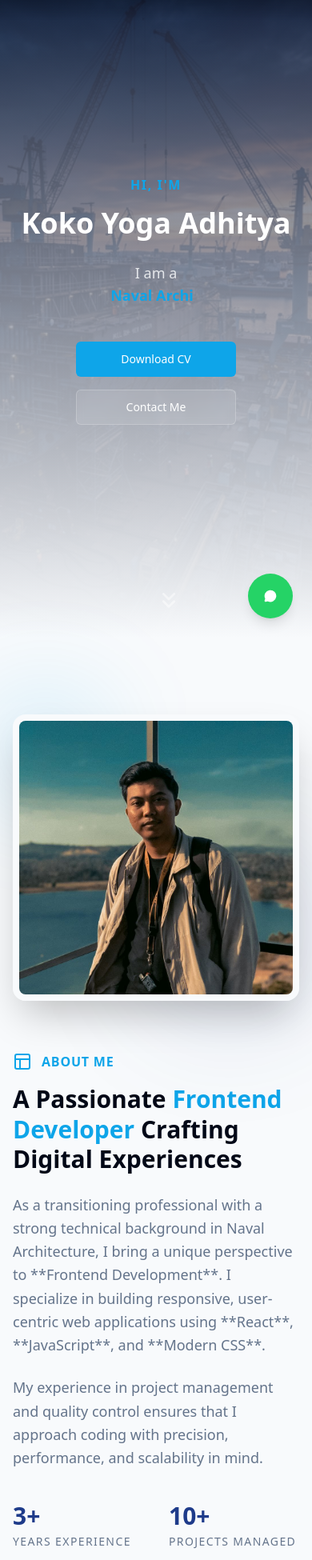
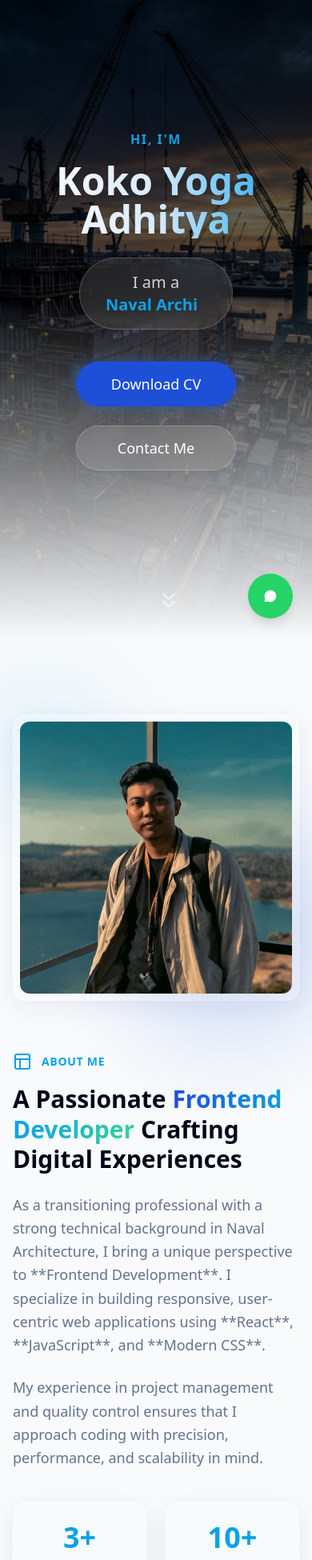
Before and after one commit to KO2CAK/KO2CAK-Porto, a React (Vite) app: page / in a window 390 px wide. Shown: the part 47-1997 px from the top of the page at 80% size. Built offline with nearby package versions, Linux system fonts and the light colour scheme.

Commit message:
this website now comming with new vibes , add framer motion

```diff
--- a/src/components/sections/About.tsx
+++ b/src/components/sections/About.tsx
@@ -18,17 +18,20 @@ export function About() {
             transition={{ duration: 0.8 }}
             className="w-full lg:w-1/2 relative"
           >
-            <div className="relative z-10 rounded-2xl overflow-hidden border-8 border-background shadow-2xl">
+            <motion.div
+              whileHover={{ scale: 1.02 }}
+              className="relative z-10 rounded-2xl overflow-hidden glass p-2 shadow-2xl"
+            >
               <img
                 src={profilePic}
                 alt="Koko Yoga Adhitya"
-                className="w-full aspect-square object-cover"
+                className="w-full aspect-square object-cover rounded-xl"
               />
-            </div>
+            </motion.div>
 
             {/* Decorative elements */}
-            <div className="absolute -top-6 -left-6 w-32 h-32 bg-maritime-ocean/20 rounded-full blur-3xl" />
-            <div className="absolute -bottom-10 -right-10 w-64 h-64 bg-maritime-navy/10 rounded-full blur-3xl" />
+            <div className="absolute -top-6 -left-6 w-32 h-32 bg-accent/30 rounded-full blur-3xl animate-pulse" />
+            <div className="absolute -bottom-10 -right-10 w-64 h-64 bg-primary/20 rounded-full blur-3xl animate-pulse" style={{ animationDelay: '1s' }} />
           </motion.div>
 
           <motion.div
@@ -38,13 +41,13 @@ export function About() {
             transition={{ duration: 0.8 }}
             className="w-full lg:w-1/2"
           >
-            <div className="flex items-center gap-3 text-maritime-ocean mb-4">
+            <div className="flex items-center gap-3 text-accent mb-4">
               <Layout className="h-6 w-6" />
-              <span className="font-bold tracking-wider uppercase">{t("about.title")}</span>
+              <span className="font-bold tracking-wider uppercase text-sm">{t("about.title")}</span>
             </div>
 
-            <h2 className="text-3xl md:text-4xl font-bold mb-6 leading-tight">
-              A Passionate <span className="text-maritime-ocean">Frontend Developer</span> Crafting Digital Experiences
+            <h2 className="text-3xl md:text-5xl font-extrabold mb-6 leading-tight">
+              A Passionate <span className="text-gradient">Frontend Developer</span> Crafting Digital Experiences
             </h2>
             <div className="space-y-6 text-muted-foreground text-lg leading-relaxed">
               <p>
@@ -59,15 +62,15 @@ export function About() {
             </div>
 
 
-            <div className="grid grid-cols-2 gap-8 mt-10">
-              <div>
-                <h3 className="text-3xl font-bold text-primary">3+</h3>
-                <p className="text-sm text-muted-foreground uppercase tracking-widest mt-1">Years Experience</p>
-              </div>
-              <div>
-                <h3 className="text-3xl font-bold text-primary">10+</h3>
-                <p className="text-sm text-muted-foreground uppercase tracking-widest mt-1">Projects Managed</p>
-              </div>
+            <div className="grid grid-cols-2 gap-6 mt-10">
+              <motion.div whileHover={{ y: -5 }} className="glass-card flex flex-col items-center justify-center text-center">
+                <h3 className="text-4xl font-bold text-accent mb-2">3+</h3>
+                <p className="text-sm font-medium text-muted-foreground uppercase tracking-widest">Years Experience</p>
+              </motion.div>
+              <motion.div whileHover={{ y: -5 }} className="glass-card flex flex-col items-center justify-center text-center">
+                <h3 className="text-4xl font-bold text-accent mb-2">10+</h3>
+                <p className="text-sm font-medium text-muted-foreground uppercase tracking-widest">Projects Managed</p>
+              </motion.div>
             </div>
           </motion.div>
         </div>
--- a/src/components/sections/Contact.tsx
+++ b/src/components/sections/Contact.tsx
@@ -4,15 +4,19 @@ import { Mail, Phone, MapPin, Send } from "lucide-react"
 import { Button } from "@/components/ui/button"
 import { Input } from "@/components/ui/input"
 import { Textarea } from "@/components/ui/textarea"
-import { Card, CardContent } from "@/components/ui/card"
+
 
 export function Contact() {
   const { t } = useTranslation()
 
   return (
-    <section id="contact" className="py-24 bg-background">
-      <div className="container mx-auto px-4">
-        <h2 className="text-3xl md:text-5xl font-bold mb-16 text-center">{t("contact.title")}</h2>
+    <section id="contact" className="py-24 relative overflow-hidden bg-background">
+      {/* Decorative gradient */}
+      <div className="absolute top-0 right-0 w-[500px] h-[500px] bg-primary/5 rounded-full blur-[100px] pointer-events-none -z-10" />
+      <div className="absolute bottom-0 left-0 w-[500px] h-[500px] bg-accent/5 rounded-full blur-[100px] pointer-events-none -z-10" />
+
+      <div className="container mx-auto px-4 relative z-10">
+        <h2 className="text-3xl md:text-5xl font-extrabold mb-16 text-center text-foreground">{t("contact.title")}</h2>
 
         <div className="grid grid-cols-1 lg:grid-cols-2 gap-12 max-w-6xl mx-auto">
           {/* Contact Info */}
@@ -22,67 +26,68 @@ export function Contact() {
             viewport={{ once: true }}
             className="space-y-8"
           >
-            <div className="flex gap-6 items-start">
-              <div className="h-12 w-12 rounded-2xl bg-maritime-ocean/10 flex items-center justify-center shrink-0">
-                <Mail className="h-6 w-6 text-maritime-ocean" />
+            <motion.div whileHover={{ x: 5 }} className="flex gap-6 items-start glass p-6 rounded-2xl border border-white/5 hover:border-accent/30 transition-all">
+              <div className="h-14 w-14 rounded-2xl bg-accent/10 flex items-center justify-center shrink-0 shadow-inner border border-accent/20">
+                <Mail className="h-7 w-7 text-accent" />
               </div>
               <div>
-                <h4 className="font-bold text-lg mb-1">{t("contact.email")}</h4>
-                <p className="text-muted-foreground">kokoyogaadhitya1997@gmail.com</p>
+                <h4 className="font-bold text-xl mb-1">{t("contact.email")}</h4>
+                <p className="text-foreground/70 font-medium">kokoyogaadhitya1997@gmail.com</p>
               </div>
-            </div>
+            </motion.div>
 
-            <div className="flex gap-6 items-start">
-              <div className="h-12 w-12 rounded-2xl bg-maritime-ocean/10 flex items-center justify-center shrink-0">
-                <Phone className="h-6 w-6 text-maritime-ocean" />
+            <motion.div whileHover={{ x: 5 }} className="flex gap-6 items-start glass p-6 rounded-2xl border border-white/5 hover:border-accent/30 transition-all">
+              <div className="h-14 w-14 rounded-2xl bg-accent/10 flex items-center justify-center shrink-0 shadow-inner border border-accent/20">
+                <Phone className="h-7 w-7 text-accent" />
               </div>
               <div>
-                <h4 className="font-bold text-lg mb-1">WhatsApp</h4>
-                <p className="text-muted-foreground">+62895408434433</p>
+                <h4 className="font-bold text-xl mb-1">WhatsApp</h4>
+                <p className="text-foreground/70 font-medium">+62895408434433</p>
               </div>
-            </div>
+            </motion.div>
 
-            <div className="flex gap-6 items-start">
-              <div className="h-12 w-12 rounded-2xl bg-maritime-ocean/10 flex items-center justify-center shrink-0">
-                <MapPin className="h-6 w-6 text-maritime-ocean" />
+            <motion.div whileHover={{ x: 5 }} className="flex gap-6 items-start glass p-6 rounded-2xl border border-white/5 hover:border-accent/30 transition-all">
+              <div className="h-14 w-14 rounded-2xl bg-accent/10 flex items-center justify-center shrink-0 shadow-inner border border-accent/20">
+                <MapPin className="h-7 w-7 text-accent" />
               </div>
               <div>
-                <h4 className="font-bold text-lg mb-1">Address</h4>
-                <p className="text-muted-foreground">Perumahan BDS-1 Blok B.3 No.37</p>
+                <h4 className="font-bold text-xl mb-1">Address</h4>
+                <p className="text-foreground/70 font-medium">Perumahan BDS-1 Blok B.3 No.37</p>
               </div>
-            </div>
+            </motion.div>
           </motion.div>
 
           {/* Form */}
           <motion.div
-            initial={{ opacity: 0, y: 20 }}
-            whileInView={{ opacity: 1, y: 0 }}
+            initial={{ opacity: 0, x: 20 }}
+            whileInView={{ opacity: 1, x: 0 }}
             viewport={{ once: true }}
+            className="h-full"
           >
-            <Card className="border-none shadow-2xl">
-              <CardContent className="p-8">
+            <div className="glass-card h-full border border-white/10 p-8 hover:border-accent/30 transition-colors">
                 <form action="https://formspree.io/f/xlgppqon" method="POST" className="space-y-6">
-                  <div className="grid grid-cols-1 sm:grid-cols-2 gap-4">
-                    <div className="space-y-2">
-                      <label className="text-sm font-medium">{t("contact.name")}</label>
-                      <Input type="text" name="name" placeholder="Your Name" required className="bg-muted/30 border-none px-4 py-6" />
+                  <div className="grid grid-cols-1 sm:grid-cols-2 gap-6">
+                    <div className="space-y-3">
+                      <label className="text-sm font-semibold tracking-wide text-foreground/90">{t("contact.name")}</label>
+                      <Input type="text" name="name" placeholder="Your Name" required className="bg-white/5 border border-white/10 px-4 py-6 rounded-xl focus-visible:ring-accent transition-all" />
                     </div>
-                    <div className="space-y-2">
-                      <label className="text-sm font-medium">{t("contact.email")}</label>
-                      <Input type="email" name="email" placeholder="yourEmail@example.com" required className="bg-muted/30 border-none px-4 py-6" />
+                    <div className="space-y-3">
+                      <label className="text-sm font-semibold tracking-wide text-foreground/90">{t("contact.email")}</label>
+                      <Input type="email" name="email" placeholder="yourEmail@example.com" required className="bg-white/5 border border-white/10 px-4 py-6 rounded-xl focus-visible:ring-accent transition-all" />
                     </div>
                   </div>
-                  <div className="space-y-2">
-                    <label className="text-sm font-medium">{t("contact.message")}</label>
-                    <Textarea name="message" placeholder="Type your message here..." required className="bg-muted/30 border-none p-4 min-h-[150px]" />
+                  <div className="space-y-3">
+                    <label className="text-sm font-semibold tracking-wide text-foreground/90">{t("contact.message")}</label>
+                    <Textarea name="message" placeholder="Type your message here..." required className="bg-white/5 border border-white/10 p-4 min-h-[160px] rounded-xl focus-visible:ring-accent transition-all resize-none" />
                   </div>
-                  <Button type="submit" className="w-full bg-maritime-ocean hover:bg-maritime-ocean/90 h-12 text-white font-bold">
-                    <Send className="h-4 w-4 mr-2" />
-                    {t("contact.send")}
-                  </Button>
+                  <motion.div whileHover={{ scale: 1.02 }} whileTap={{ scale: 0.98 }}>
+                    <Button type="submit" className="w-full bg-primary hover:bg-primary/90 h-14 text-white font-bold rounded-xl shadow-[0_0_20px_rgba(37,99,235,0.3)] hover:shadow-[0_0_30px_rgba(37,99,235,0.5)] transition-all text-lg mt-4">
+                      <Send className="h-5 w-5 mr-3" />
+                      {t("contact.send")}
+                    </Button>
+                  </motion.div>
                 </form>
-              </CardContent>
-            </Card>
+            </div>
           </motion.div>
         </div>
       </div>
--- a/src/components/sections/Hero.tsx
+++ b/src/components/sections/Hero.tsx
@@ -36,24 +36,42 @@ export function Hero() {
           style={{ backgroundImage: `linear-gradient(rgba(0, 0, 0, 0.6), rgba(0, 0, 0, 0.6)), url('${bg}')` }}
         />
       ))}
-      <div className="absolute inset-0 bg-gradient-to-b from-maritime-navy/30 to-background" />
+      <div className="absolute inset-0 bg-gradient-to-b from-black/60 via-background/80 to-background bg-gradient-mesh mix-blend-overlay opacity-80" />
+      <div className="absolute inset-0 bg-gradient-to-t from-background via-transparent to-transparent" />
 
       <div className="container relative z-10 text-center px-4">
         <motion.div
-          initial={{ opacity: 0, y: 20 }}
-          animate={{ opacity: 1, y: 0 }}
-          transition={{ duration: 0.8 }}
+          initial="hidden"
+          animate="visible"
+          variants={{
+            hidden: { opacity: 0 },
+            visible: {
+              opacity: 1,
+              transition: { staggerChildren: 0.2, delayChildren: 0.3 }
+            }
+          }}
+          className="flex flex-col items-center"
         >
-          <span className="text-maritime-ocean font-bold tracking-widest uppercase mb-4 block">
+          <motion.span
+            variants={{ hidden: { opacity: 0, y: -20 }, visible: { opacity: 1, y: 0 }}}
+            className="text-accent font-bold tracking-widest uppercase mb-4 block"
+          >
             {t("hero.greeting")}
-          </span>
-          <h1 className="text-4xl md:text-7xl font-extrabold text-white mb-6">
+          </motion.span>
+          <motion.h1
+            variants={{ hidden: { opacity: 0, scale: 0.9 }, visible: { opacity: 1, scale: 1 }}}
+            transition={{ type: "spring", stiffness: 100 }}
+            className="text-5xl md:text-7xl lg:text-8xl font-extrabold text-transparent bg-clip-text bg-gradient-to-r from-white via-blue-100 to-accent mb-6 drop-shadow-lg"
+          >
             Koko Yoga Adhitya
-          </h1>
+          </motion.h1>
 
-          <div className="text-lg md:text-3xl text-gray-200 mb-10 min-h-[4rem] flex flex-col sm:flex-row justify-center items-center gap-x-2">
-            <span>{t("hero.role_prefix")}</span>
-            <span className="text-maritime-ocean font-bold">
+          <motion.div
+            variants={{ hidden: { opacity: 0, y: 20 }, visible: { opacity: 1, y: 0 }}}
+            className="text-xl md:text-3xl text-gray-200 mb-10 min-h-[4rem] flex flex-col sm:flex-row justify-center items-center gap-x-3 glass px-8 py-4 rounded-full"
+          >
+            <span className="opacity-90">{t("hero.role_prefix")}</span>
+            <span className="text-accent font-bold drop-shadow-md">
               <TypeAnimation
                 sequence={typeSequence}
                 wrapper="span"
@@ -61,19 +79,24 @@ export function Hero() {
                 repeat={Infinity}
               />
             </span>
-          </div>
+          </motion.div>
 
 
-          <div className="flex flex-col sm:flex-row gap-4 justify-center items-center">
-            <Button size="lg" className="bg-maritime-ocean hover:bg-maritime-ocean/90 text-white min-w-[200px]" asChild>
-              <a href="src\assets\CV_KOKO_YOGA_ADHITYA.pdf" target="_blank" rel="noopener noreferrer">{t("hero.cta_cv")}</a>
-            </Button>
-            <Button size="lg" variant="outline" className="bg-white/10 text-white border-white/20 hover:bg-white/20 backdrop-blur-sm min-w-[200px]" asChild>
-              <a href="#contact">{t("hero.cta_contact")}</a>
-            </Button>
-          </div>
-
-
+          <motion.div
+            variants={{ hidden: { opacity: 0, y: 20 }, visible: { opacity: 1, y: 0 }}}
+            className="flex flex-col sm:flex-row gap-6 justify-center items-center"
+          >
+            <motion.div whileHover={{ scale: 1.05 }} whileTap={{ scale: 0.95 }}>
+              <Button size="lg" className="bg-primary hover:bg-primary/90 text-white min-w-[200px] shadow-[0_0_20px_rgba(37,99,235,0.4)] hover:shadow-[0_0_30px_rgba(37,99,235,0.6)] rounded-full transition-all duration-300 text-lg h-14" asChild>
+                <a href="src\assets\CV_KOKO_YOGA_ADHITYA.pdf" target="_blank" rel="noopener noreferrer">{t("hero.cta_cv")}</a>
+              </Button>
+            </motion.div>
+            <motion.div whileHover={{ scale: 1.05 }} whileTap={{ scale: 0.95 }}>
+              <Button size="lg" variant="outline" className="glass hover:bg-white/20 text-white border-white/30 rounded-full min-w-[200px] transition-all duration-300 text-lg h-14" asChild>
+                <a href="#contact">{t("hero.cta_contact")}</a>
+              </Button>
+            </motion.div>
+          </motion.div>
         </motion.div>
       </div>
 
--- a/src/index.css
+++ b/src/index.css
@@ -10,9 +10,9 @@
     --card-foreground: 222.2 84% 4.9%;
     --popover: 0 0% 100%;
     --popover-foreground: 222.2 84% 4.9%;
-    --primary: 224 64% 33%; /* Navy Blue */
+    --primary: 224 76% 48%; /* Brighter Modern Blue */
     --primary-foreground: 210 40% 98%;
-    --secondary: 215 14% 46%; /* Steel Gray */
+    --secondary: 215 14% 46%;
     --secondary-foreground: 210 40% 98%;
     --muted: 210 40% 96.1%;
     --muted-foreground: 215.4 16.3% 46.9%;
@@ -22,24 +22,24 @@
     --destructive-foreground: 210 40% 98%;
     --border: 214.3 31.8% 91.4%;
     --input: 214.3 31.8% 91.4%;
-    --ring: 224 64% 33%;
-    --radius: 0.5rem;
+    --ring: 224 76% 48%;
+    --radius: 0.75rem; /* Slightly larger border radius for modern feel */
   }
 
   .dark {
-    --background: 222.2 84% 4.9%;
+    --background: 224 71% 4%; /* Deeper, richer dark background */
     --foreground: 210 40% 98%;
-    --card: 222.2 84% 4.9%;
+    --card: 222.2 84% 6%;
     --card-foreground: 210 40% 98%;
-    --popover: 222.2 84% 4.9%;
+    --popover: 222.2 84% 6%;
     --popover-foreground: 210 40% 98%;
     --primary: 217.2 91.2% 59.8%;
     --primary-foreground: 222.2 47.4% 11.2%;
-    --secondary: 215 14% 46%;
+    --secondary: 217.2 32.6% 17.5%;
     --secondary-foreground: 210 40% 98%;
     --muted: 217.2 32.6% 17.5%;
     --muted-foreground: 215 20.2% 65.1%;
-    --accent: 199 89% 48%;
+    --accent: 199 89% 55%; /* Brighter teal for high contrast */
     --accent-foreground: 210 40% 98%;
     --destructive: 0 62.8% 30.6%;
     --destructive-foreground: 210 40% 98%;
@@ -56,5 +56,23 @@
   body {
     @apply bg-background text-foreground;
     font-feature-settings: "rlig" 1, "calt" 1;
+    overflow-x: hidden;
   }
 }
+
+@layer utilities {
+  .glass {
+    @apply bg-white/10 backdrop-blur-lg border border-white/20 dark:bg-black/30 dark:border-white/10 shadow-[0_8px_32px_0_rgba(31,38,135,0.07)];
+  }
+  .glass-card {
+    @apply glass rounded-2xl p-6 transition-all duration-300 hover:shadow-[0_8px_32px_0_rgba(31,38,135,0.15)] hover:-translate-y-1;
+  }
+  .text-gradient {
+    @apply bg-clip-text text-transparent bg-gradient-to-r from-primary via-accent to-emerald-400;
+  }
+  .bg-gradient-mesh {
+    background: radial-gradient(at 40% 20%, hsla(224,76%,48%,0.15) 0px, transparent 50%),
+                radial-gradient(at 80% 0%, hsla(199,89%,48%,0.15) 0px, transparent 50%),
+                radial-gradient(at 0% 50%, hsla(224,76%,48%,0.1) 0px, transparent 50%);
+  }
+}
```
Also changed, not shown: src/components/sections/Education.tsx (+40 -30 lines), src/components/sections/Experience.tsx (+27 -22 lines), src/components/sections/Skills.tsx (+32 -24 lines).
